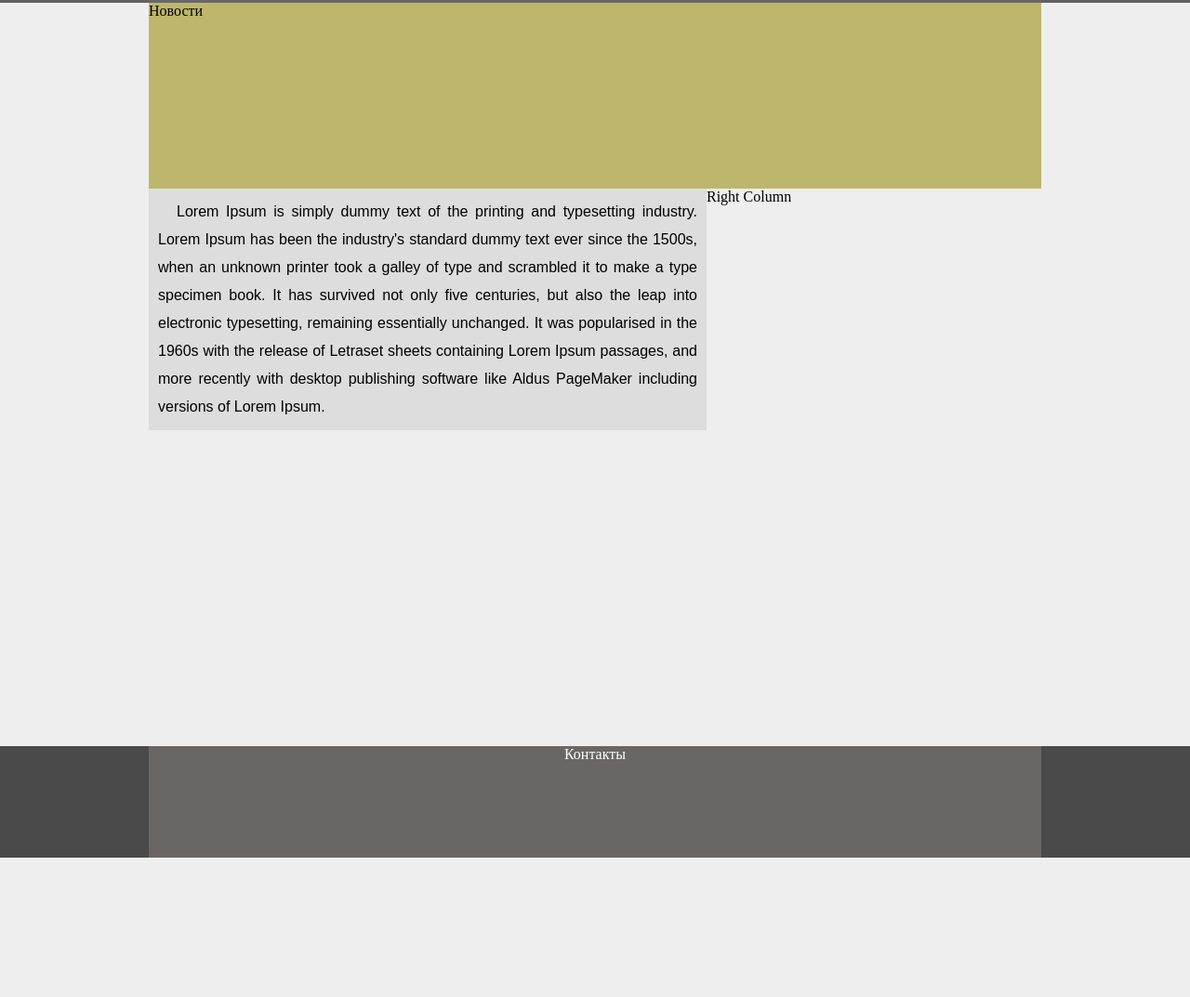
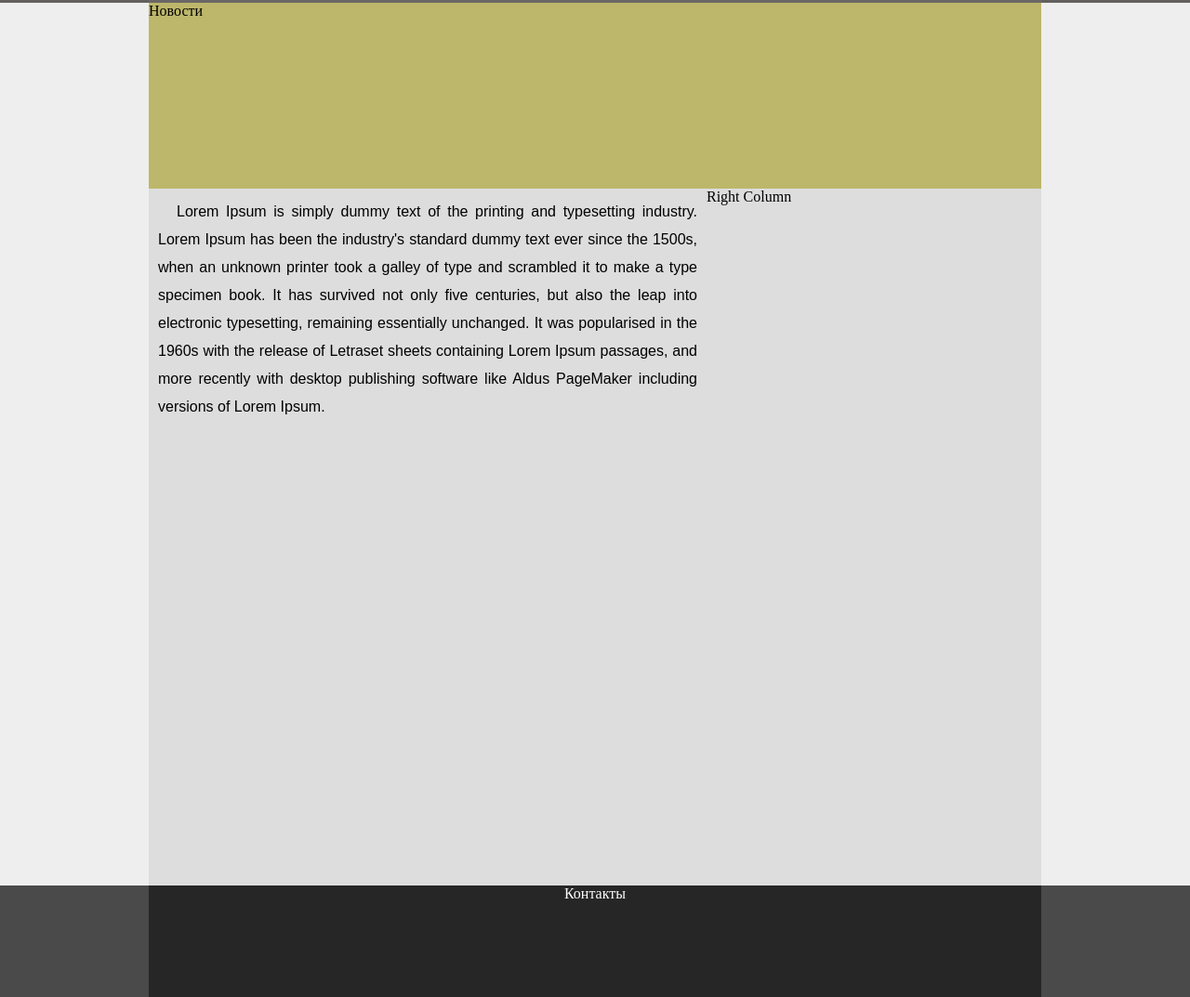
Before and after one commit to Yernar222/learn-git, a plain HTML site: page css3/B2.html in a window 1280 px wide. Shown: the part 47-1120 px from the top of the page at 93% size. Before the commit the page ends 1000 px from the top, so only its background shows below. Drawn offline with Linux system fonts and the light colour scheme; a web font is replaced by a local one.

Commit message:
Отредактировано

```diff
--- a/css3/style.css
+++ b/css3/style.css
@@ -30,6 +30,7 @@ body {
 }
 
 #main{
+    background-color: #ddd;
     width: 960px;
     margin: 0 auto;
     height: 100%;
@@ -44,23 +45,19 @@ body {
 .left_column{
     background: #ddd;
     width: 600px;
+    min-height: 100%;
     float: left;
     margin-bottom: 5px;
+    padding-bottom: 5px;
 }
 
 
 
 .right_column{
-    background: #eee;
+    background: #ddd;
     width: 360px;
     float: right;
     height: 200px;
-}
-
-#lower_column{
-    background: #aaa;
-    height: 60px;
-    clear: both;
 }
 
 a{
@@ -94,7 +91,7 @@ a{
 }
 
 .foot_inf{
-    background-color: rgb(106, 102, 102);
+    background-color: rgb(38, 38, 38);
     float: center;
     width: 960px;
     margin: 0 auto;
@@ -104,13 +101,13 @@ a{
 #footer{
     background-color: rgb(75, 74, 74);
     position: relative;
-    margin-top: -150px; /* negative value of footer height */
+    margin-bottom: 0px; /* negative value of footer height */
     height: 120px;
     clear:both;}
     /* CLEAR FIX*/
     .clearfix:after {content: ".";
     display: block;
-    height: 0;
+
     clear: both;
     visibility: hidden;}
     .clearfix {display: inline-block;}
```
Also changed, not shown: css3/B1.html (+1 -1 lines).
